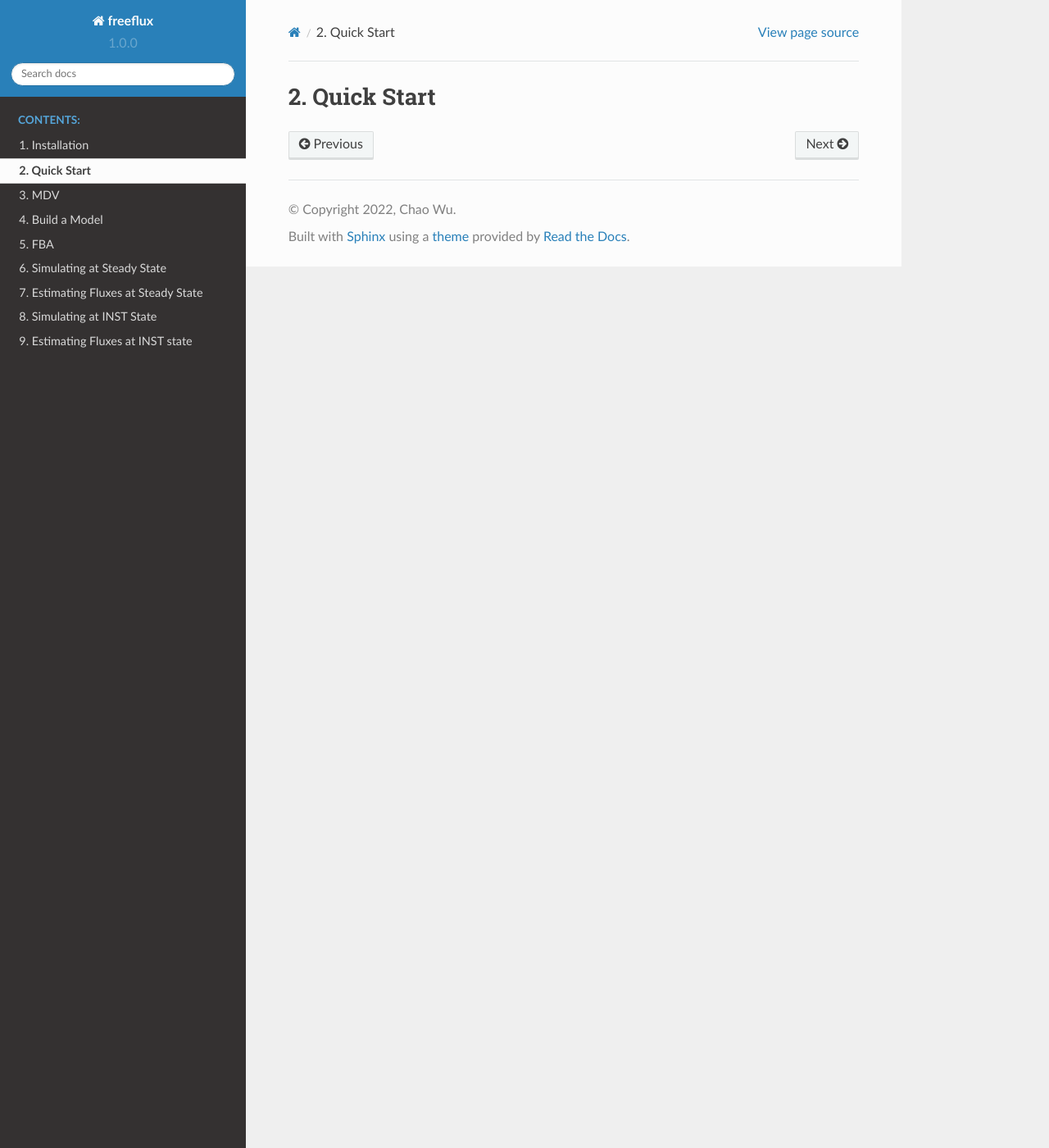
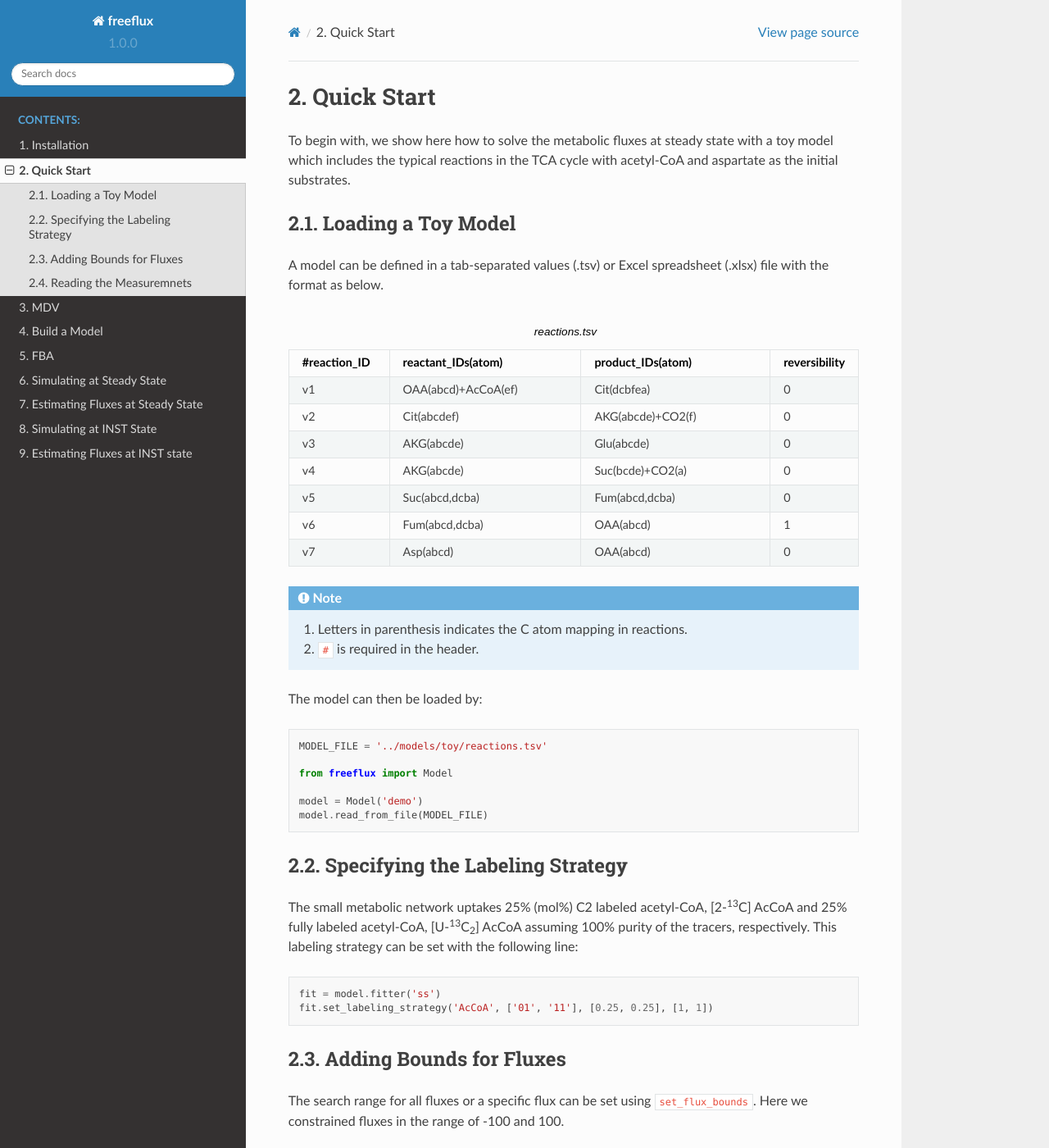
Before and after one commit to Chaowu88/freeflux, a Sphinx documentation site: the page built from docs/source/quickstart.rst, in a window 1280 px wide and 1400 px high. Shown: the whole window at 82% size. Built offline with Sphinx 7.4.7 and the Read the Docs theme 2.0.0, drawn with Linux system fonts in a browser that asks for light colours; some of the changed text lies outside the part shown.

Commit message:
Update quickstart.rst

```diff
--- a/docs/source/quickstart.rst
+++ b/docs/source/quickstart.rst
@@ -1,2 +1,83 @@
 Quick Start
 ===========
+
+To begin with, we show here how to solve the metabolic fluxes at steady state with a toy model which includes the typical reactions in the TCA cycle with acetyl-CoA and aspartate as the initial substrates.
+
+Loading a Toy Model
+-------------------
+
+A model can be defined in a tab-separated values (.tsv) or Excel spreadsheet (.xlsx) file with the format as below.
+
+.. list-table:: reactions.tsv
+   :widths: 25 50 50 15
+   :header-rows: 1
+
+   * - #reaction_ID
+     - reactant_IDs(atom)
+     - product_IDs(atom)
+     - reversibility
+   * - v1
+     - OAA(abcd)+AcCoA(ef)
+     - Cit(dcbfea)
+     - 0
+   * - v2
+     - Cit(abcdef)
+     - AKG(abcde)+CO2(f)
+     - 0
+   * - v3
+     - AKG(abcde)
+     - Glu(abcde)
+     - 0
+   * - v4
+     - AKG(abcde)
+     - Suc(bcde)+CO2(a)
+     - 0
+   * - v5
+     - Suc(abcd,dcba)
+     - Fum(abcd,dcba)
+     - 0
+   * - v6
+     - Fum(abcd,dcba)
+     - OAA(abcd)
+     - 1
+   * - v7
+     - Asp(abcd)
+     - OAA(abcd)
+     - 0
+
+.. Note::
+  1. Letters in parenthesis indicates the C atom mapping in reactions.
+  2. ``#`` is required in the header.
+
+The model can then be loaded by:
+
+.. code-block:: python
+
+   MODEL_FILE = '../models/toy/reactions.tsv'
+
+   from freeflux import Model
+
+   model = Model('demo')
+   model.read_from_file(MODEL_FILE)
+
+Specifying the Labeling Strategy
+--------------------------------
+
+The small metabolic network uptakes 25% (mol%) C2 labeled acetyl-CoA, [2-\ :sup:`13`\C] AcCoA and 25% fully labeled acetyl-CoA, [U-\ :sup:`13`\C\ :sub:`2`\] AcCoA assuming 100% purity of the tracers, respectively. This labeling strategy can be set with the following line:
+
+.. code-block:: python
+
+  fit = model.fitter('ss')
+  fit.set_labeling_strategy('AcCoA', ['01', '11'], [0.25, 0.25], [1, 1])
+
+Adding Bounds for Fluxes
+------------------------
+
+The search range for all fluxes or a specific flux can be set using ``set_flux_bounds``. Here we constrained fluxes in the range of -100 and 100.
+
+.. code-block:: python
+
+  fit.set_flux_bounds('all', bounds = [-100, 100])
+
+Reading the Measuremnets
+------------------------
```
